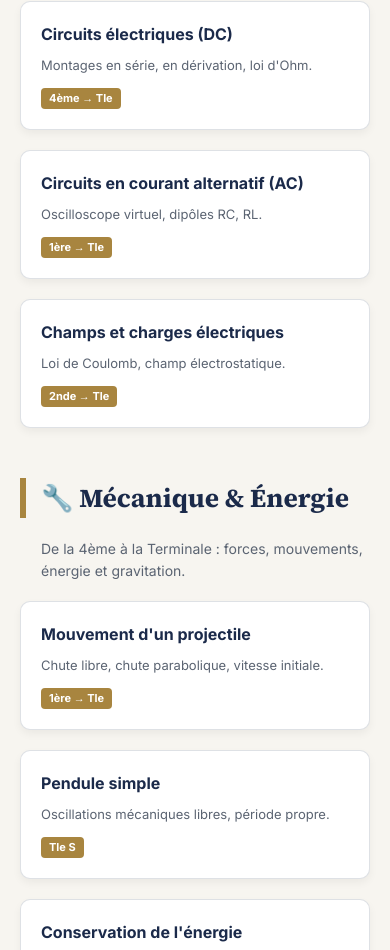
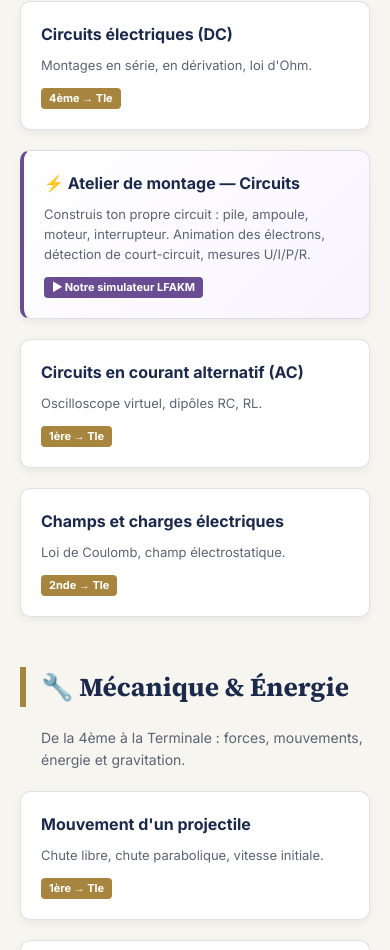
Before and after one commit to lyceefrancoarabekeurmadiabel/lyceefrancoarabekeurmadiabel.github.io, a plain HTML site: page labo-pc.html in a window 390 px wide. Shown: the part 1936-2886 px from the top of the page. Drawn offline with Linux system fonts and the light colour scheme; no server answers.

Commit message:
Ajout version mobile du simulateur de circuits

```diff
--- a/labo-pc.html
+++ b/labo-pc.html
@@ -322,6 +322,12 @@
         <h4>Circuits électriques (DC)</h4>
         <p>Montages en série, en dérivation, loi d'Ohm.</p>
         <span class="badge">4ème → Tle</span>
+      </a>
+            <!-- 🎯 NOTRE SIMULATEUR INTERNE -->
+      <a class="sim-card" href="simulateur-circuits.html" style="border-left: 4px solid #6a4c93; background: linear-gradient(135deg, #fff 0%, #f8f4ff 100%);">
+        <h4>⚡ Atelier de montage — Circuits</h4>
+        <p>Construis ton propre circuit : pile, ampoule, moteur, interrupteur. Animation des électrons, détection de court-circuit, mesures U/I/P/R.</p>
+        <span class="badge" style="background: #6a4c93;">▶ Notre simulateur LFAKM</span>
       </a>
       <a class="sim-card" href="https://phet.colorado.edu/sims/html/circuit-construction-kit-ac/latest/circuit-construction-kit-ac_fr.html" target="_blank">
         <h4>Circuits en courant alternatif (AC)</h4>
```
Also changed, not shown: simulateur-circuits.html (+2 -2 lines).
